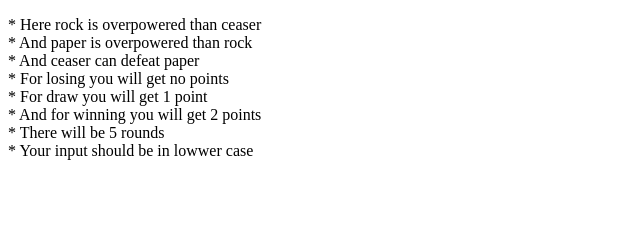
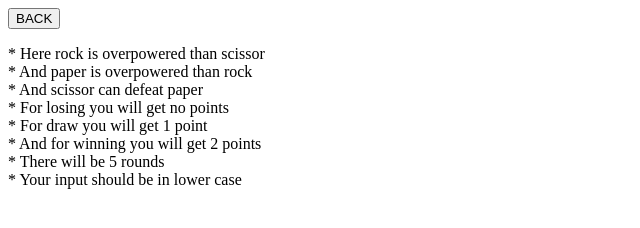
Before and after one commit to NijamulHasan/NijamulHasan.github.io, a plain HTML site: page rules.html in a window 1280 px wide. Shown: the whole page, without its empty margins (0-640 px from the left). Drawn offline with nearby package versions, Linux system fonts and the light colour scheme.

Commit message:
Update rules.html

```diff
--- a/rules.html
+++ b/rules.html
@@ -3,16 +3,22 @@
 <head>
     <meta charset="UTF-8">
     <meta name="viewport" content="width=device-width, initial-scale=1.0">
+    <link rel="icon" type="image/x-icon" href="Paper.png">
     <title>RULES</title>
 </head>
 <body>
-    <p>* Here rock is overpowered than ceaser<br>
-       * And paper is overpowered than rock<br>
-       * And ceaser can defeat paper<br>
-       * For losing you will get no points<br>
-       * For draw you will get 1 point<br>
-       * And for winning you will get 2 points<br>
-       * There will be 5 rounds<br>
-       * Your input should be in lowwer case</p>
+    <nav>
+        <button onclick="goBack()">BACK</button>
+    </nav>
+    <p>* Here rock is overpowered than scissor<br>
+        * And paper is overpowered than rock<br>
+        * And scissor can defeat paper<br>
+        * For losing you will get no points<br>
+        * For draw you will get 1 point<br>
+        * And for winning you will get 2 points<br>
+        * There will be 5 rounds<br>
+        * Your input should be in lower case</p>
+    <script src="https://cdnjs.cloudflare.com/ajax/libs/jquery/3.7.1/jquery.min.js"></script>
+    <script src="index.js"></script>
 </body>
 </html>
```
